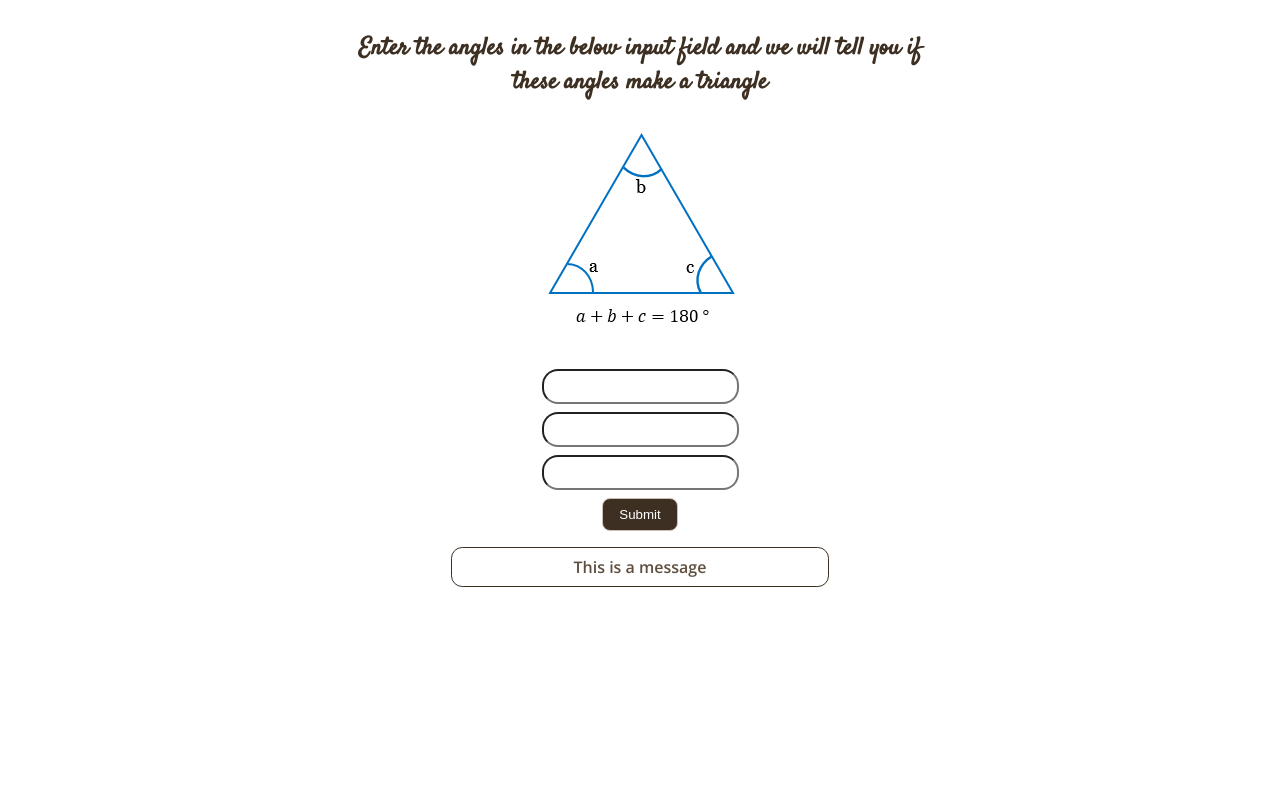
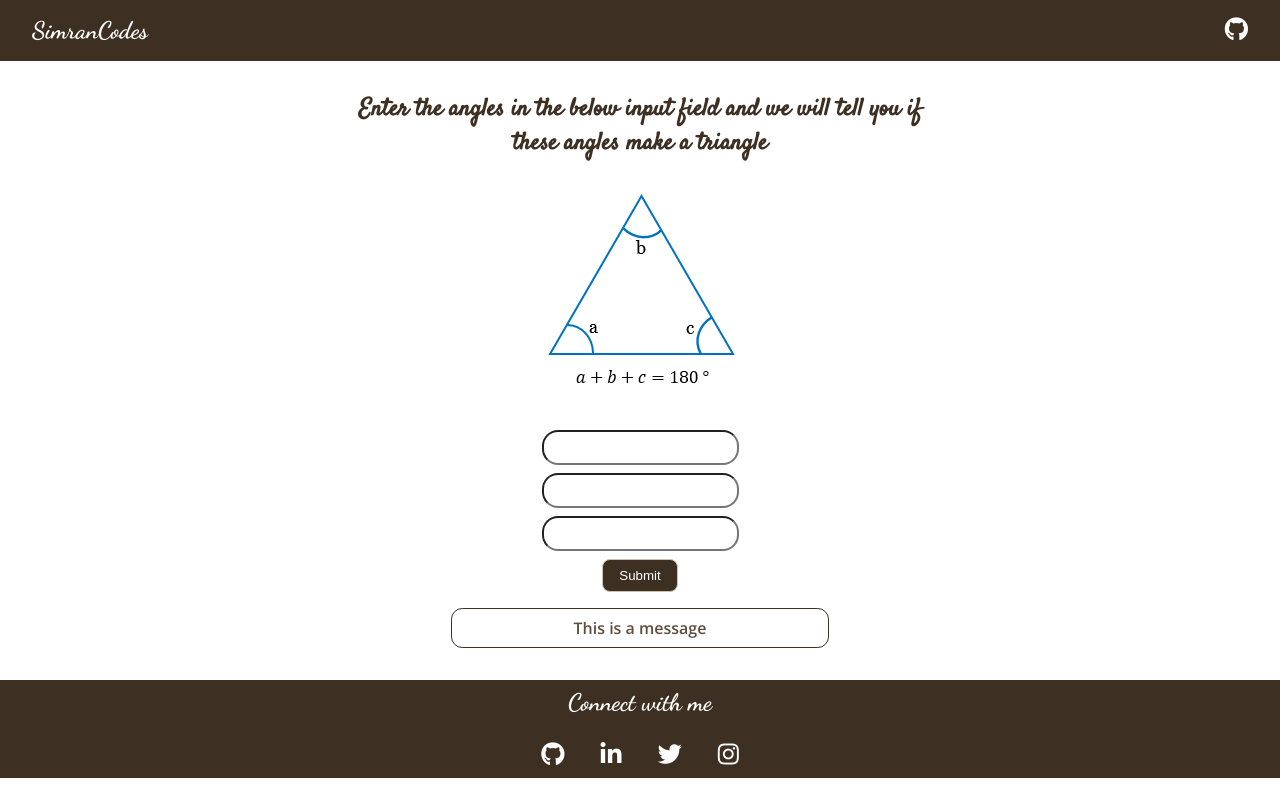
Before and after one commit to simran61/mark12-Triangle-quiz, a plain HTML site: page angles.html in a window 1280 px wide. Drawn offline with nearby package versions, Linux system fonts and the light colour scheme.

Commit message:
style:  angles page

```diff
--- a/angles.html
+++ b/angles.html
@@ -9,10 +9,10 @@
     <link rel="stylesheet" href="https://cdnjs.cloudflare.com/ajax/libs/font-awesome/5.15.3/css/all.min.css" integrity="sha512-iBBXm8fW90+nuLcSKlbmrPcLa0OT92xO1BIsZ+ywDWZCvqsWgccV3gFoRBv0z+8dLJgyAHIhR35VZc2oM/gI1w==" crossorigin="anonymous" referrerpolicy="no-referrer" />
 </head>
 <body>
-    <!-- <nav>
+    <nav>
         <div class="brand"><a class="tag" href="/">SimranCodes</a></div>
         <div><a href="https://github.com/simran61"><i class="fab fa-github"></i></a></div>
-    </nav> -->
+    </nav>
 
     <div class="card">
         <h1 style="font-size: 1.5rem; color: var(--dark-brown); margin-top: 1rem;">Enter the angles in the below input field and we will tell you if these angles make a triangle</h1>
@@ -24,7 +24,7 @@
         <div class="result">This is a message</div>
     </div>
 
-    <!-- <footer>
+    <footer>
         <h3 class="footHeading">Connect with me</h3>
         <ul class="">
             <li class="">
@@ -43,6 +43,6 @@
                         class="fab fa-instagram"></i></a>
             </li>
         </ul>
-    </footer> -->
+    </footer>
 </body>
 </html>
```
